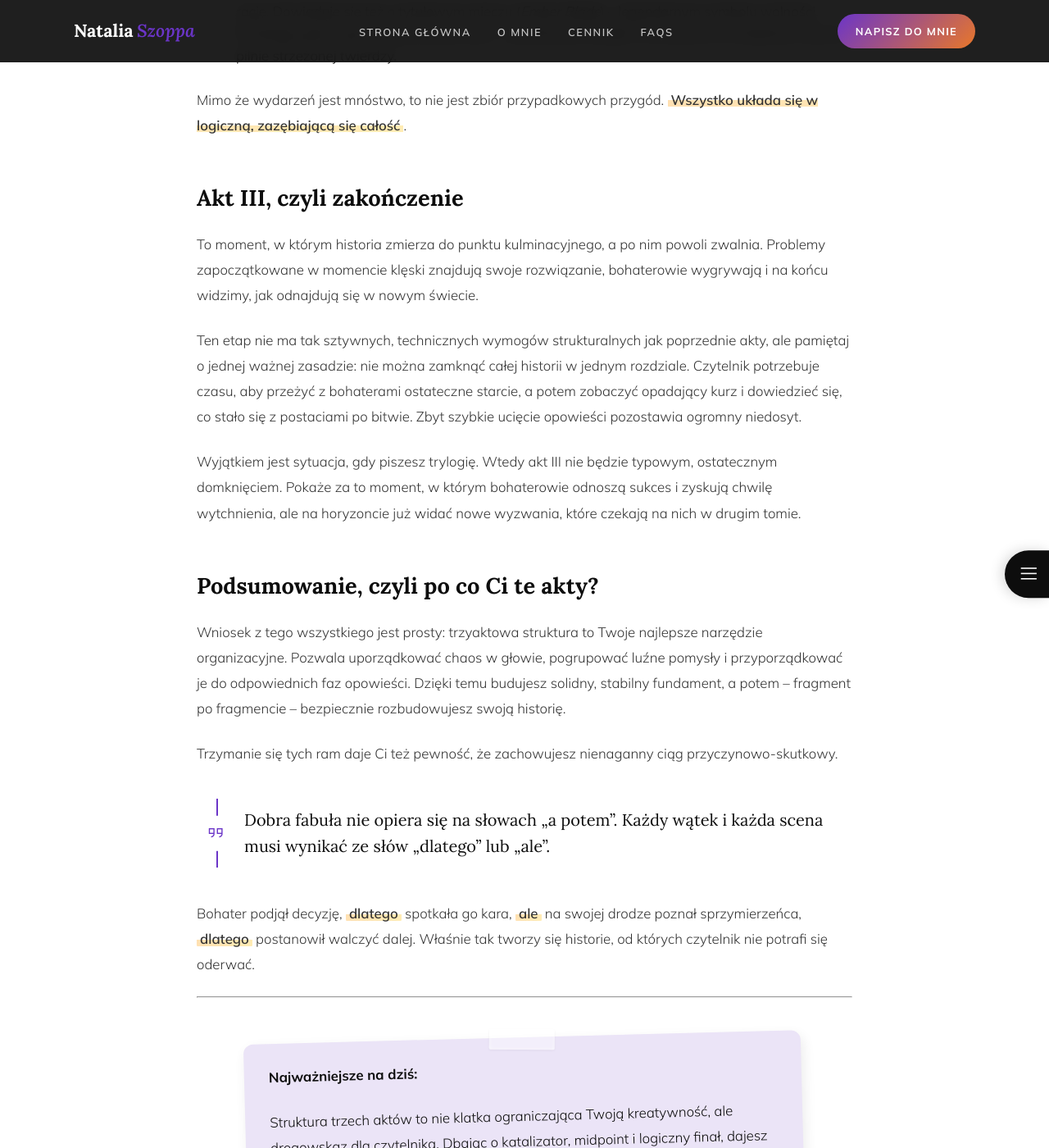
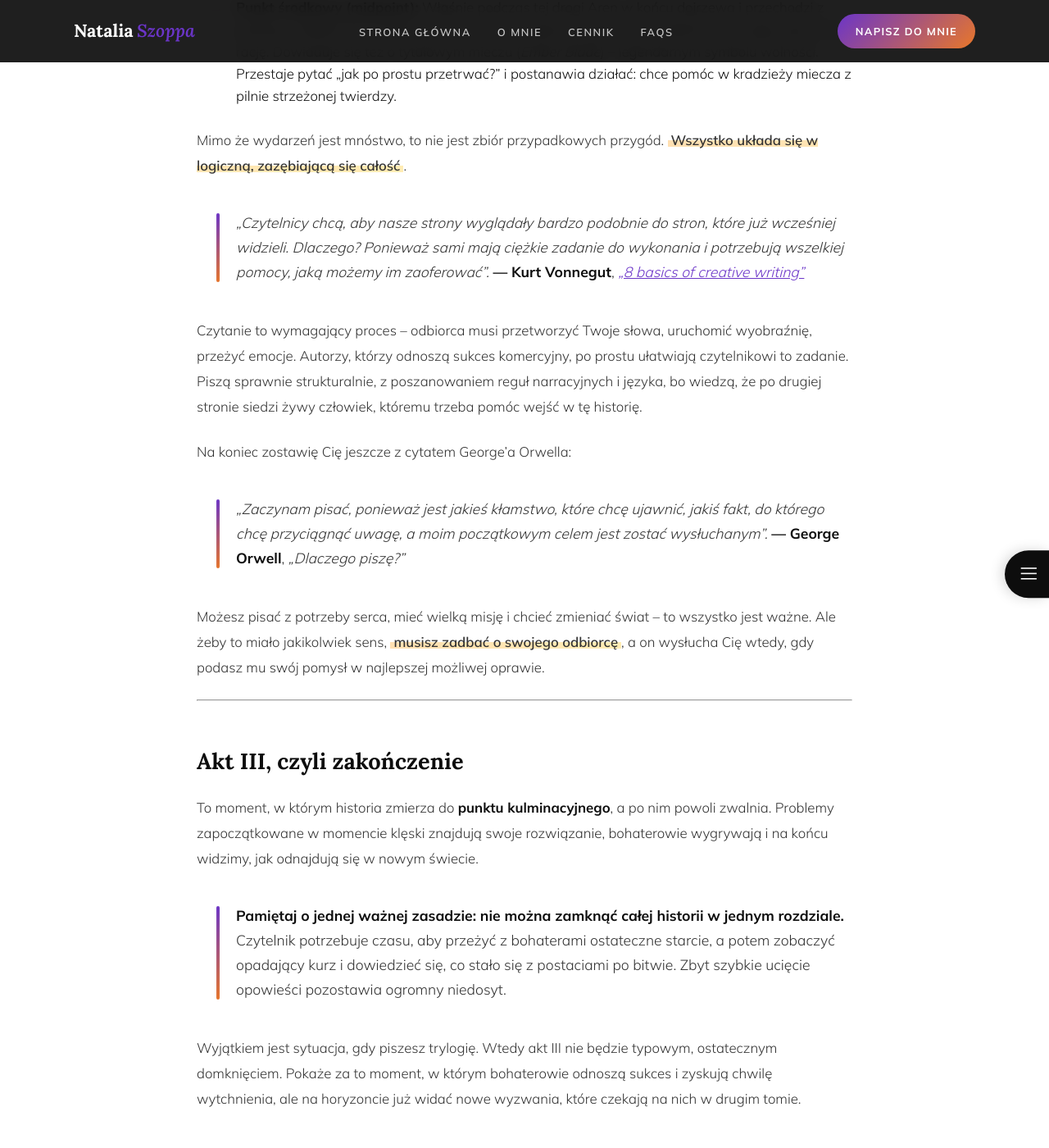
Before and after one commit to Bonnie00726/nataliaszoppa, a Jekyll site: the page built from _posts/2026-06-04-struktura-trzech-aktow2.md, in a window 1280 px wide and 1400 px high, scrolled down 5442 px. Shown: the whole window at 82% size. Built offline with Jekyll 4.4.1, drawn with Linux system fonts in a browser that asks for light colours; comment, search, counter and statistics services are not loaded; some of the changed text lies outside the part shown.

Commit message:
Update 2026-06-04-struktura-trzech-aktow2.md

```diff
--- a/_posts/2026-06-04-struktura-trzech-aktow2.md
+++ b/_posts/2026-06-04-struktura-trzech-aktow2.md
@@ -191,9 +191,15 @@
 
 To najtrudniejsza część, bo najłatwiej wpaść tu w pułapkę „bohatera doświadczającego” – czyli takiego, który jedynie przyjmuje ciosy od losu. Pamiętaj: każdy bohater musi w pewnym momencie zacząć reagować i działać, aby osiągnąć swój cel.
 
-W akcie II przez długi czas widzimy, jak bohaterowie zmagają się z zawirowaniami. Los rzuca im kłody pod nogi, a oni walczą z nimi – często z marnym skutkiem. To są tzw. punkty nacisku (*pinch points*). Ważne, aby przynajmniej jeden z nich pochodził bezpośrednio od samego antagonisty. To kluczowy etap historii. Jako autor dajesz wtedy swoim bohaterom szansę na poznanie siebie: swoich potrzeb, pragnień, wad i mocnych stron. Każda kolejna kłoda to wyzwanie, które ich kształtuje.
+W akcie II przez długi czas widzimy, jak bohaterowie zmagają się z zawirowaniami. Los rzuca im kłody pod nogi, a oni walczą z nimi – często z marnym skutkiem.
 
-<div class="blog-quote" markdown="1">
+<div class="blog-highlight" markdown="1">
+To są tzw. **punkty nacisku (*pinch points*)**. Ważne, aby przynajmniej jeden z nich pochodził bezpośrednio od samego antagonisty. To kluczowy etap historii. Jako autor dajesz wtedy swoim bohaterom szansę na poznanie siebie: swoich potrzeb, pragnień, wad i mocnych stron.
+</div>
+
+Każda kolejna kłoda to wyzwanie, które ich kształtuje.
+
+<div class="blog-highlight" markdown="1">
 W końcu musi jednak przyjść moment, w którym bohater powie: „Dość!” i zacznie reagować, analizować oraz szykować się do odwetu. Zebrał już doświadczenie, znalazł sprzymierzeńców i może zacząć realizować plan. To jest punkt środkowy (**midpoint**).
 </div>
 
@@ -227,11 +233,31 @@
 
 Mimo że wydarzeń jest mnóstwo, to nie jest zbiór przypadkowych przygód. <span class="highlight-marker">Wszystko układa się w logiczną, zazębiającą się całość</span>.
 
+<div class="blog-highlight" markdown="1">
+*„Czytelnicy chcą, aby nasze strony wyglądały bardzo podobnie do stron, które już wcześniej widzieli. Dlaczego? Ponieważ sami mają ciężkie zadanie do wykonania i potrzebują wszelkiej pomocy, jaką możemy im zaoferować”.*
+**— Kurt Vonnegut**, *<a href="https://lithub.com/kurt-vonneguts-greatest-writing-advice/" target="_blank">„8 basics of creative writing”</a>*
+</div>
+
+Czytanie to wymagający proces – odbiorca musi przetworzyć Twoje słowa, uruchomić wyobraźnię, przeżyć emocje. Autorzy, którzy odnoszą sukces komercyjny, po prostu ułatwiają czytelnikowi to zadanie. Piszą sprawnie strukturalnie, z poszanowaniem reguł narracyjnych i języka, bo wiedzą, że po drugiej stronie siedzi żywy człowiek, któremu trzeba pomóc wejść w tę historię.
+
+Na koniec zostawię Cię jeszcze z cytatem George'a Orwella:
+
+<div class="blog-highlight" markdown="1">
+*„Zaczynam pisać, ponieważ jest jakieś kłamstwo, które chcę ujawnić, jakiś fakt, do którego chcę przyciągnąć uwagę, a moim początkowym celem jest zostać wysłuchanym”.*
+**— George Orwell**, *„Dlaczego piszę?”*
+</div>
+
+Możesz pisać z potrzeby serca, mieć wielką misję i chcieć zmieniać świat – to wszystko jest ważne. Ale żeby to miało jakikolwiek sens, <span class="highlight-marker">musisz zadbać o swojego odbiorcę</span>, a on wysłucha Cię wtedy, gdy podasz mu swój pomysł w najlepszej możliwej oprawie.
+
+---
+
 <h2 id="akt-iii-czyli-zakonczenie">Akt III, czyli zakończenie</h2>
 
-To moment, w którym historia zmierza do punktu kulminacyjnego, a po nim powoli zwalnia. Problemy zapoczątkowane w momencie klęski znajdują swoje rozwiązanie, bohaterowie wygrywają i na końcu widzimy, jak odnajdują się w nowym świecie.
+To moment, w którym historia zmierza do **punktu kulminacyjnego**, a po nim powoli zwalnia. Problemy zapoczątkowane w momencie klęski znajdują swoje rozwiązanie, bohaterowie wygrywają i na końcu widzimy, jak odnajdują się w nowym świecie.
 
-Ten etap nie ma tak sztywnych, technicznych wymogów strukturalnych jak poprzednie akty, ale pamiętaj o jednej ważnej zasadzie: nie można zamknąć całej historii w jednym rozdziale. Czytelnik potrzebuje czasu, aby przeżyć z bohaterami ostateczne starcie, a potem zobaczyć opadający kurz i dowiedzieć się, co stało się z postaciami po bitwie. Zbyt szybkie ucięcie opowieści pozostawia ogromny niedosyt.
+<div class="blog-highlight" markdown="1">
+**Pamiętaj o jednej ważnej zasadzie: nie można zamknąć całej historii w jednym rozdziale.** Czytelnik potrzebuje czasu, aby przeżyć z bohaterami ostateczne starcie, a potem zobaczyć opadający kurz i dowiedzieć się, co stało się z postaciami po bitwie. Zbyt szybkie ucięcie opowieści pozostawia ogromny niedosyt.
+</div>
 
 Wyjątkiem jest sytuacja, gdy piszesz trylogię. Wtedy akt III nie będzie typowym, ostatecznym domknięciem. Pokaże za to moment, w którym bohaterowie odnoszą sukces i zyskują chwilę wytchnienia, ale na horyzoncie już widać nowe wyzwania, które czekają na nich w drugim tomie.
 
@@ -241,8 +267,8 @@
 
 Trzymanie się tych ram daje Ci też pewność, że zachowujesz nienaganny ciąg przyczynowo-skutkowy.
 
-<div class="blog-quote" markdown="1">
-Dobra fabuła nie opiera się na słowach „a potem”. Każdy wątek i każda scena musi wynikać ze słów „dlatego” lub „ale”.
+<div class="blog-highlight" markdown="1">
+**Dobra fabuła nie opiera się na słowach „a potem”. Każdy wątek i każda scena musi wynikać ze słów „dlatego” lub „ale”.**
 </div>
 
 Bohater podjął decyzję, <span class="highlight-marker">dlatego</span> spotkała go kara, <span class="highlight-marker">ale</span> na swojej drodze poznał sprzymierzeńca, <span class="highlight-marker">dlatego</span> postanowił walczyć dalej. Właśnie tak tworzy się historie, od których czytelnik nie potrafi się oderwać.
```
